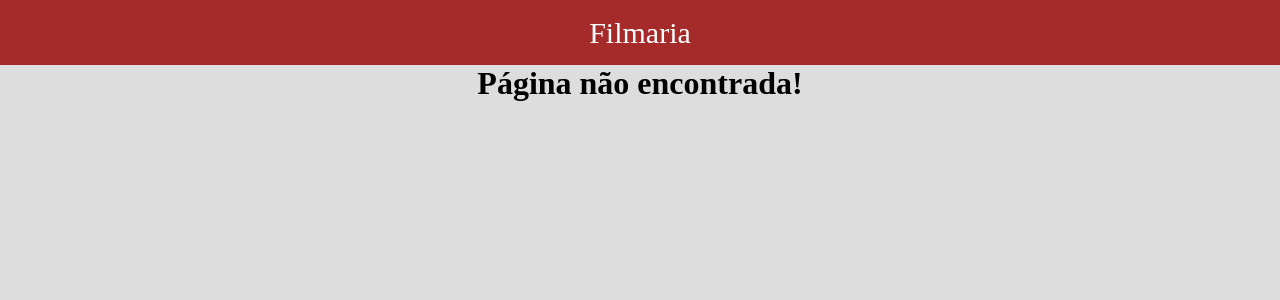
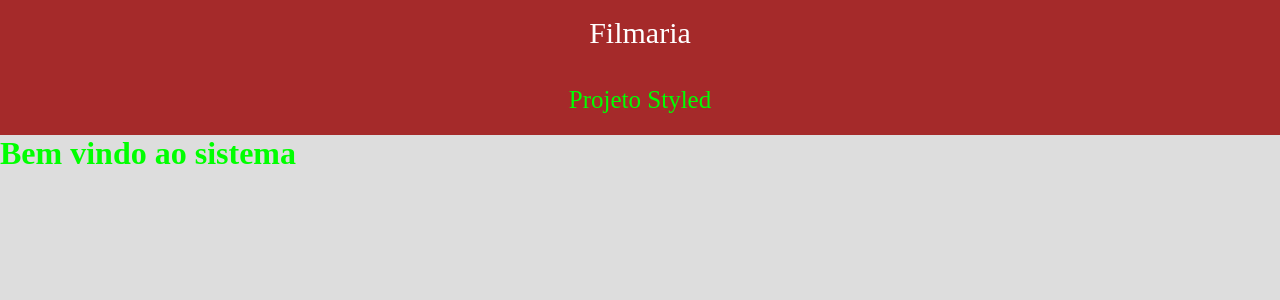
Before and after one commit to lucas5g/react-mateus-fraga, a React (Create React App) app in the folder secao-7/: page /styled in a window 1280 px wide. Shown: the top 300 px of the page. Built offline with nearby package versions, Linux system fonts and the light colour scheme.

Commit message:
secao 7 - aplicando styledcomponents

```diff
--- a/secao-7/src/Routes.js
+++ b/secao-7/src/Routes.js
@@ -6,6 +6,7 @@ import Header from './components/Header'
 import Error from './components/Error'
 import Movie from './pages/Movie'
 import Painel from './pages/Painel'
+import Styled from './pages/styled'
 import {autenticado} from './auth'
 
 const PrivateRoute = ({component: Component, ...rest}) => (
@@ -26,6 +27,7 @@ function Routes() {
         <Route exact path='/' component={Home} />
         <Route path='/filme/:id' component={Movie} />
         <PrivateRoute path='/painel' component={Painel} />
+        <Route path="/styled" component={Styled} />
         <Route path="*" component={Error} />
       </Switch>
 
--- /dev/null
+++ b/secao-7/src/pages/styled/index.js
@@ -0,0 +1,20 @@
+import React from 'react'
+
+import {Container, Head, Titulo, BemVindo} from './style'
+
+
+
+function Styled(){
+  return(
+    <Container>
+      <Head>
+        <Titulo>Projeto Styled</Titulo>
+      </Head>
+      <BemVindo cor="#00ff00" tamanho="20">
+        Bem vindo ao sistema
+      </BemVindo>
+    </Container>
+  )
+}
+
+export default Styled
--- /dev/null
+++ b/secao-7/src/pages/styled/style.js
@@ -0,0 +1,26 @@
+import styled from 'styled-components'
+
+export const Container = styled.div`
+  display: flex;
+  flex-direction: column;
+  width: 100%;
+  height: 500px;
+`
+
+export const Head = styled.header`
+  width: 100%;
+  height: 70px;
+  background-color: brown;
+  display: flex;
+  align-items: center;
+  justify-content: center;
+`
+export const Titulo = styled.a`
+  font-size: 25px;
+  color: #00FF00;
+`
+
+export const BemVindo = styled.h1`
+  font-size: ${props => `${props.tamamho}px`};
+  color: ${props => props.cor};
+`
```
